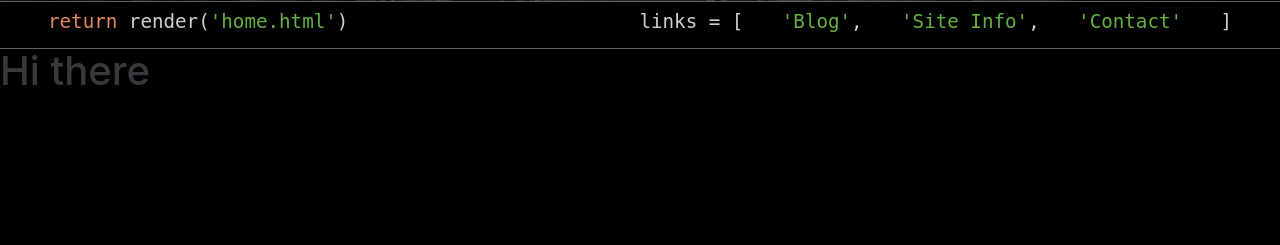
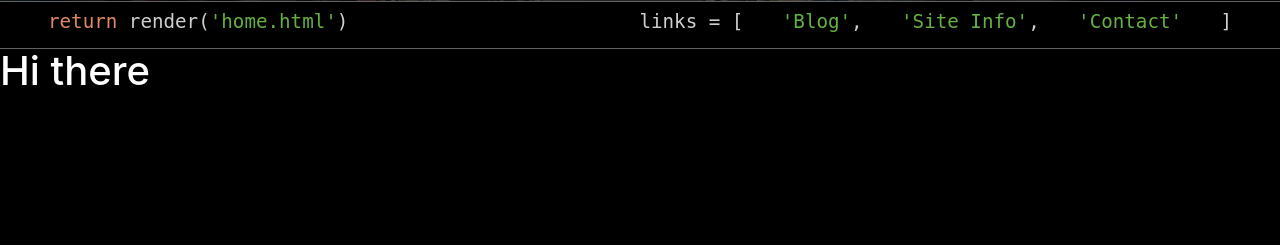
Before and after one commit to mixitman/mixdevblog, a Django app: page /blog/ in a window 1280 px wide. Shown: the part 899-1144 px from the top of the page. Run offline with Django 3.2, Linux system fonts and the light colour scheme; data that the repository does not hold is empty; some libraries are stand-ins or nearby versions.

Commit message:
still cleaning

```diff
--- a/templates/blog/blog.html
+++ b/templates/blog/blog.html
@@ -1,7 +1,7 @@
 {% extends 'home.html' %}
 
 {% block blog %}
-<h1 class="showme">Hi there</h1>
+<h1 class="showme" style="color: #ffffff">Hi there</h1>
     {% for post in posts %}
     <div>
         <p>published: {{ post.published_date }}</p>
```
